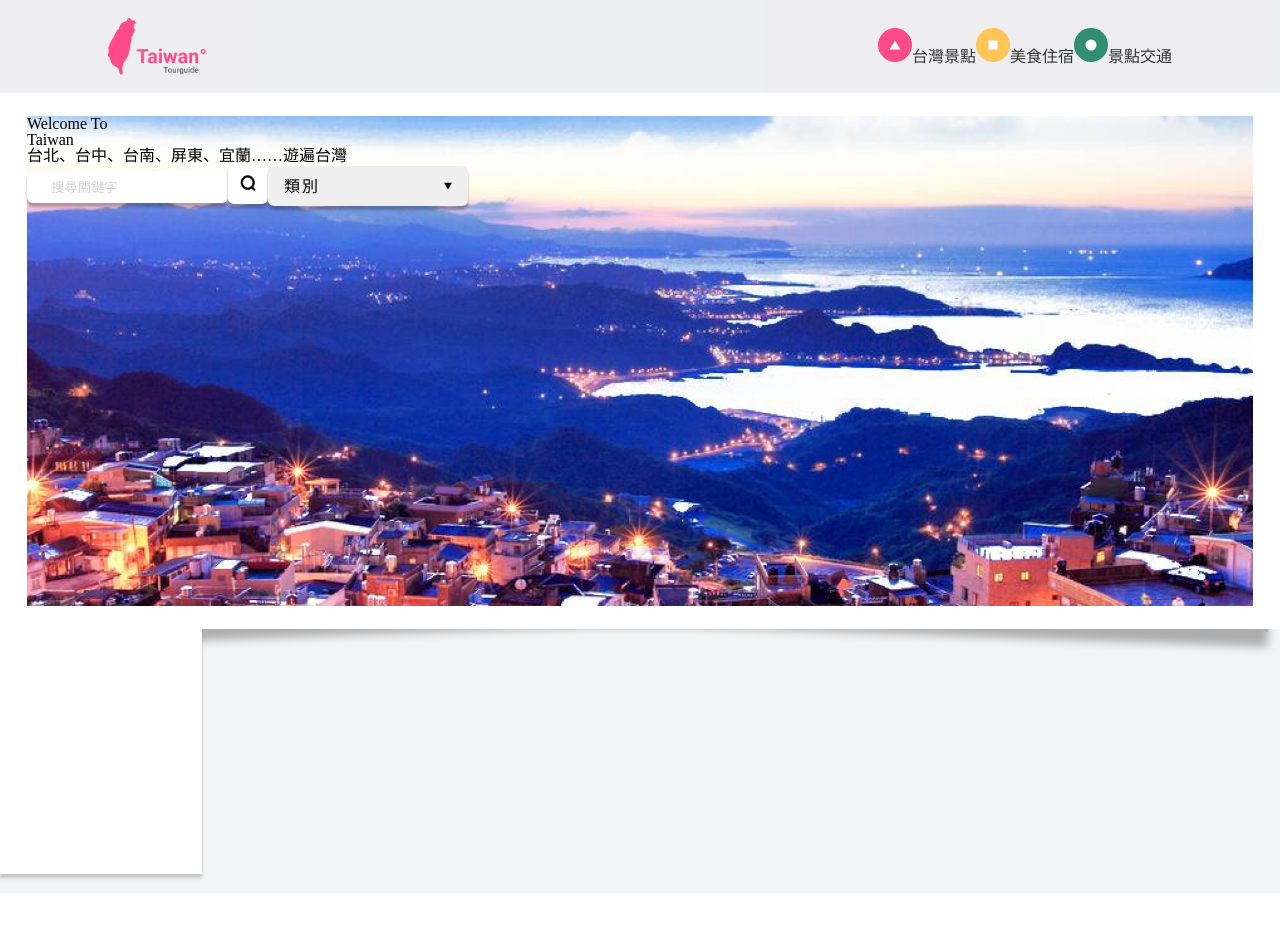
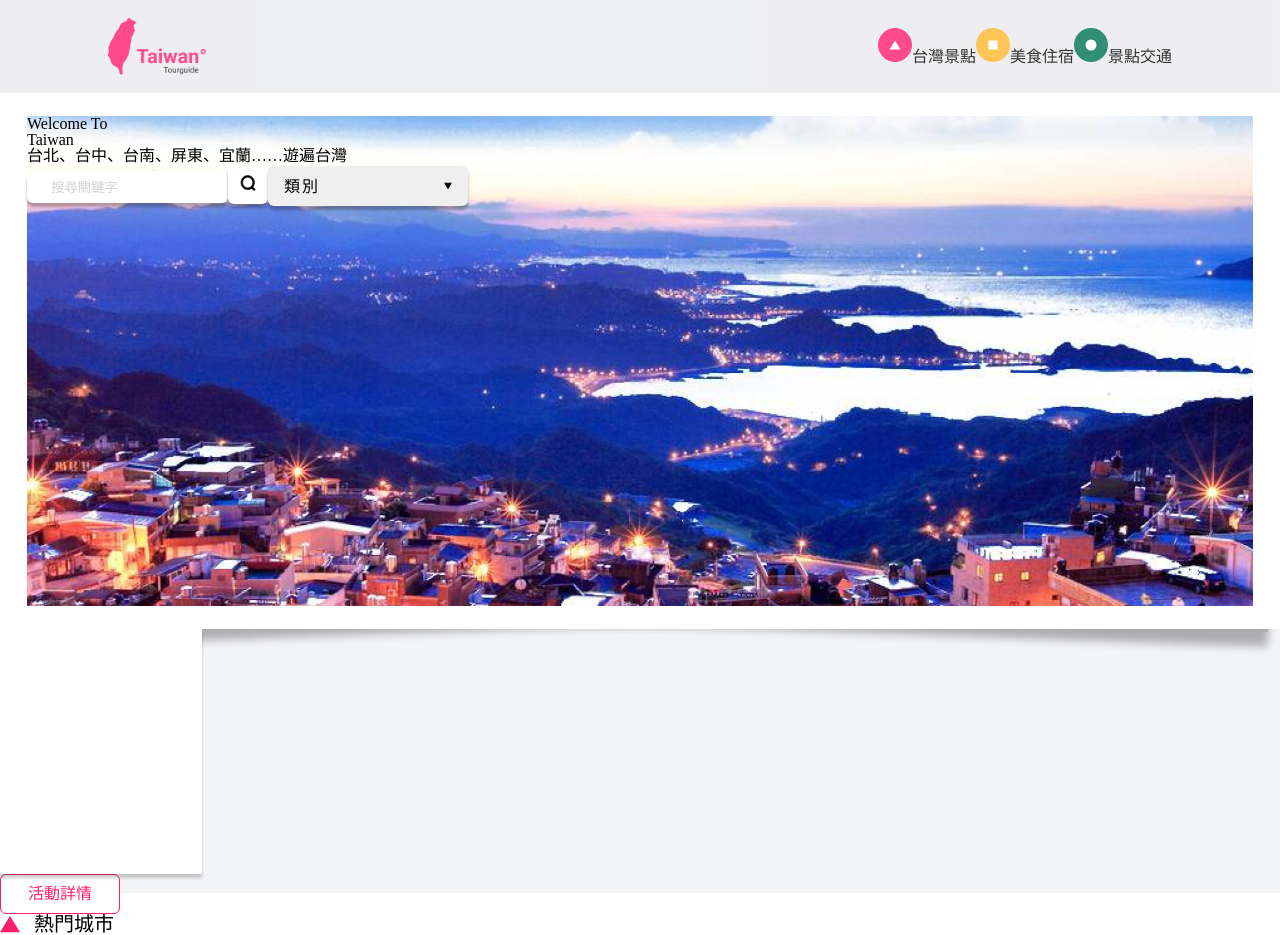
Before and after one commit to RuFrontEnd/Tour-Guide-Of-Taiwan-Attractions.io, a React (Create React App) app: page / in a window 1280 px wide. Before the commit the page ends 893 px from the top, so only its background shows below. Built offline with nearby package versions, Linux system fonts and the light colour scheme.

Commit message:
create Category components

```diff
--- /dev/null
+++ b/src/components/Category.js
@@ -0,0 +1,24 @@
+import React from "react";
+import styled from "styled-components/macro";
+
+const Category = (props) => {
+  const { className, style, children, title } = props;
+  return (
+    <Box style={style} className={className}>
+      {children}
+      <Title>{title}</Title>
+    </Box>
+  );
+};
+
+const Box = styled.section`
+  font-size: 20px;
+  display: flex;
+  align-items: center;
+`;
+
+const Title = styled.section`
+  padding-left: 14px;
+`;
+
+export default Category;
--- /dev/null
+++ b/src/components/RectButton.js
@@ -0,0 +1,22 @@
+import React from "react";
+import styled from "styled-components/macro";
+import { __FF1D6C__ } from "variable/variable";
+
+const RectButton = (props) => {
+  const { className, style, children } = props;
+  return (
+    <Box style={style} className={className}>
+      {children}
+    </Box>
+  );
+};
+
+const Box = styled.button`
+  width: 120px;
+  height: 40px;
+  border-radius: 6px;
+  border: 1px solid ${__FF1D6C__()};
+  color: ${__FF1D6C__()};
+`;
+
+export default RectButton;
--- a/src/pages/Landing.js
+++ b/src/pages/Landing.js
@@ -4,13 +4,16 @@ import { withRouter } from "react-router-dom";
 import { placeholderColor } from "variable/variable";
 import GoolgeLogo from "assets/google-logo.svg";
 import { ReactComponent as Search } from "assets/search.svg";
+import { ReactComponent as Triangle } from "assets/triangle.svg";
 import landing from "assets/landing.png";
 import Paper from "components/Paper";
 import Board from "components/Board";
 import Background from "layouts/Background";
 import Input from "components/Input";
 import SquareButton from "components/SquareButton";
+import RectButton from "components/RectButton";
 import Dropdown from "components/Dropdown";
+import Category from "components/Category";
 import { GoogleLogin } from "react-google-login";
 
 const Landing = (props) => {
@@ -40,6 +43,10 @@ const Landing = (props) => {
       <Board
         style={{ width: "202px", height: "245px", padding: "23px 27px" }}
       />
+      <RectButton>活動詳情</RectButton>
+      <Category title={"熱門城市"}>
+        <Triangle />
+      </Category>
     </Background>
   );
 };
--- a/src/variable/variable.js
+++ b/src/variable/variable.js
@@ -18,3 +18,5 @@ export const __0D0B0C__ = (opacity) =>
   `${opacity ? `rgba(13, 11, 12, ${opacity})` : "#0D0B0C"}`;
 export const __D2D2D2__ = (opacity) =>
   `${opacity ? `rgba(210, 210, 210, ${opacity})` : "#D2D2D2"}`;
+  export const __FF1D6C__ = (opacity) =>
+  `${opacity ? `rgba(255, 29, 108, ${opacity})` : "#FF1D6C"}`;
```
Also changed, not shown: src/components/SearchBar.js (deleted, +0 -42 lines), src/assets/triangle.svg (added).
